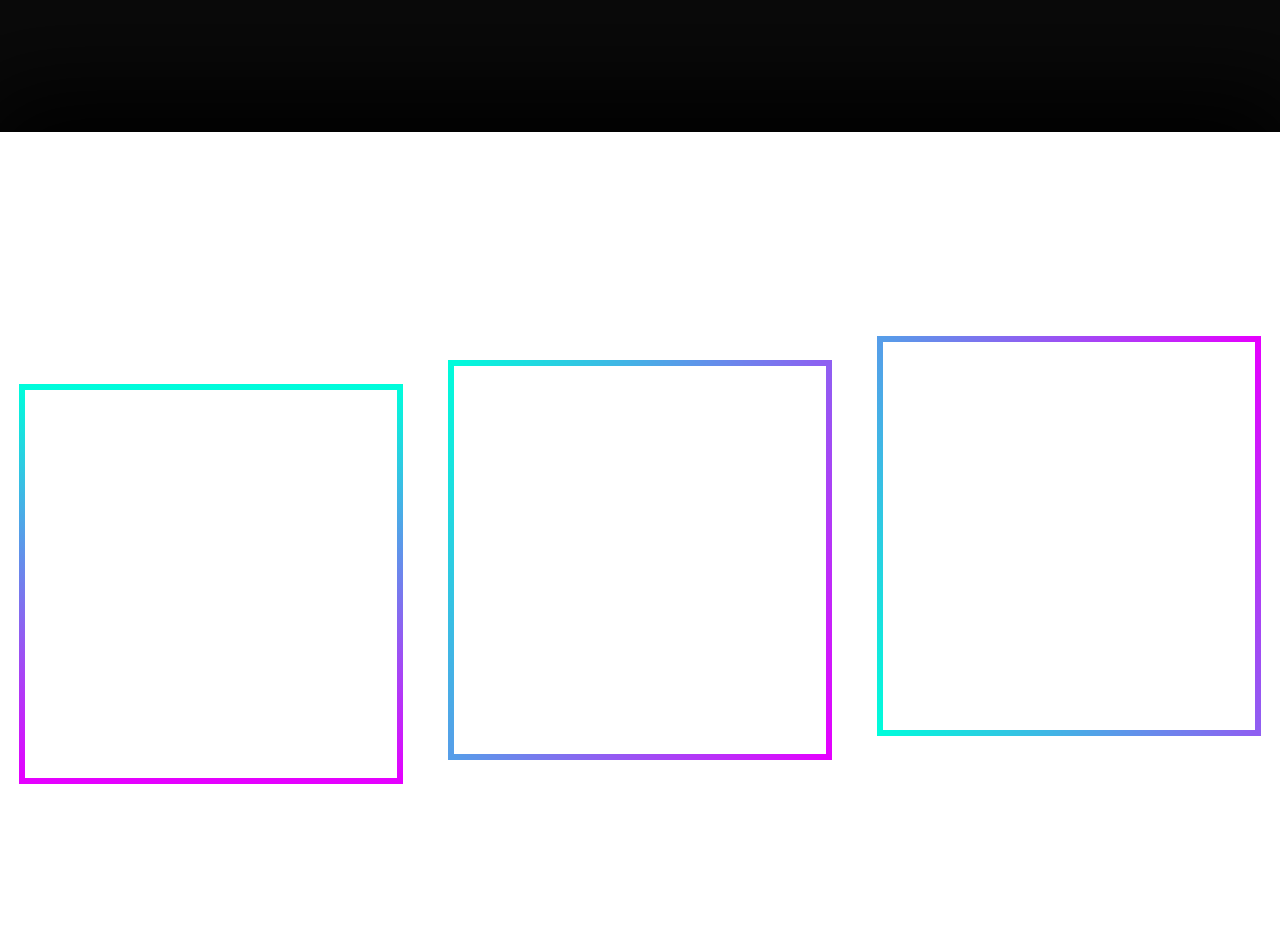
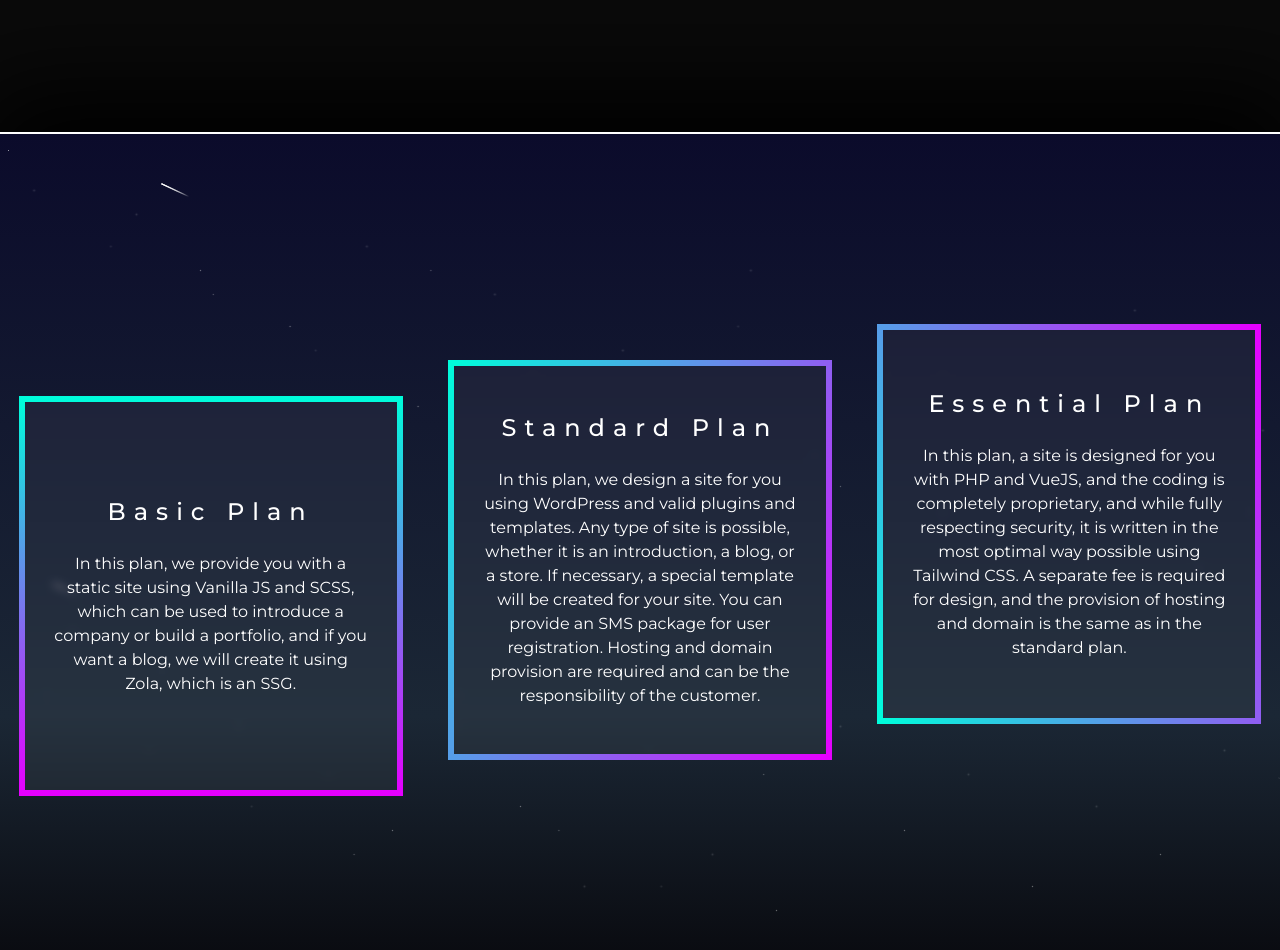
Before and after one commit to imdanieldev/imdanieldev.github.io, a Vue app: page / in a window 1280 px wide. Shown: the part 700-1650 px from the top of the page. Built offline with nearby package versions, Linux system fonts and the light colour scheme.

Commit message:
background

```diff
--- a/src/App.vue
+++ b/src/App.vue
@@ -1,20 +1,6 @@
 <template>
      <div
           class="selection:bg-slate-900 montserrat-400 flex-col selection:text-white min-h-svh bg-transparent text-white w-full relative flex justify-center items-center">
-          <div class="bg z-0">
-               <div class="lines">
-                    <div class="line"></div>
-                    <div class="line"></div>
-                    <div class="line"></div>
-                    <div class="line"></div>
-                    <div class="line"></div>
-                    <div class="line"></div>
-                    <div class="line"></div>
-                    <div class="line"></div>
-                    <div class="line"></div>
-                    <div class="line"></div>
-               </div>
-          </div>
           <section
                class="min-h-svh w-full flex flex-col bg-neutral-950 justify-center items-center px-4 py-4 relative overflow-hidden z-10">
                <div ref="animateBox"
@@ -62,11 +48,17 @@
                </div>
           </section>
           <section id="items"
-               class="my-box-shadow min-h-svh w-full overflow-hidden relative bg-transparent px-2 py-4 border-t-2 border-solid border-white z-10">
+               class="my-box-shadow min-h-svh w-full overflow-hidden relative starsbg px-2 py-4 border-t-2 border-solid border-white z-10">
+               <div class="stars"></div>
+               <div class="shooting-star"></div>
+               <div class="shooting-star"></div>
+               <div class="shooting-star"></div>
+               <div class="shooting-star"></div>
+               <div class="shooting-star"></div>
                <div class="min-h-svh w-full lg:py-0 flex justify-center items-center">
                     <div class="flex justify-around px-2 items-center w-full gap-10 flex-col lg:flex-row">
                          <div
-                              class="border-gradient3 relative bg-white/5 backdrop-blur mt-5 gap-6 flex justify-center items-center flex-col w-full lg:w-[30vw] min-h-[40vh] lg:min-h-[50vh] py-5 px-3 sm:px-7 translate-y-0 lg:translate-y-6 transition-transform duration-700 hover:-translate-y-3 lg:hover:translate-y-3">
+                              class="border-gradient3 relative bg-white/5 backdrop-blur-sm mt-5 gap-6 flex justify-center items-center flex-col w-full lg:w-[30vw] min-h-[40vh] lg:min-h-[50vh] py-5 px-3 sm:px-7 translate-y-0 lg:translate-y-9 transition-transform duration-700 hover:-translate-y-3 lg:hover:translate-y-6">
                               <h3 class="text-2xl montserrat-500 tracking-[0.5rem] text-center">Basic Plan</h3>
                               <p class="text-center">In this plan, we provide you with a static site using Vanilla JS
                                    and
@@ -76,7 +68,7 @@
                                    using Zola, which is an SSG.</p>
                          </div>
                          <div
-                              class="border-gradient2 relative bg-white/5 backdrop-blur mt-5 gap-6 flex justify-center items-center flex-col w-full lg:w-[30vw] min-h-[40vh] lg:min-h-[50vh] py-5 px-3 sm:px-7 translate-y-0 transition-transform duration-700 hover:-translate-y-3">
+                              class="border-gradient2 relative bg-white/5 backdrop-blur-sm mt-5 gap-6 flex justify-center items-center flex-col w-full lg:w-[30vw] min-h-[40vh] lg:min-h-[50vh] py-5 px-3 sm:px-7 translate-y-0 transition-transform duration-700 hover:-translate-y-3">
                               <h3 class="text-2xl montserrat-500 tracking-[0.5rem] text-center">Standard Plan</h3>
                               <p class="text-center">In this plan, we design a site for you using WordPress and valid
                                    plugins
@@ -89,7 +81,7 @@
                                    the responsibility of the customer.</p>
                          </div>
                          <div
-                              class="border-gradient1 relative bg-white/5 backdrop-blur mt-5 gap-6 flex justify-center items-center flex-col w-full lg:w-[30vw] min-h-[40vh] lg:min-h-[50vh] py-5 px-3 sm:px-7 translate-y-0 lg:-translate-y-6 transition-transform duration-700 hover:-translate-y-3 lg:hover:-translate-y-9">
+                              class="border-gradient1 relative bg-white/5 backdrop-blur-sm mt-5 gap-6 flex justify-center items-center flex-col w-full lg:w-[30vw] min-h-[40vh] lg:min-h-[50vh] py-5 px-3 sm:px-7 translate-y-0 lg:-translate-y-9 transition-transform duration-700 hover:-translate-y-3 lg:hover:-translate-y-12">
                               <h3 class="text-2xl montserrat-500 tracking-[0.5rem] text-center">Essential Plan</h3>
                               <p class="text-center">In this plan, a site is designed for you with PHP and VueJS, and
                                    the
@@ -341,110 +333,76 @@ onMounted(() => {
      font-style: normal;
 }
 
-.bg {
-     display: table;
-     width: 100%;
-     height: 100%;
-     background-color: #111111;
-     line-height: 1.6;
-     position: fixed;
-     overflow: hidden;
-     top: 0;
-     left: 0;
+.starsbg {
+     background: linear-gradient(to bottom, #0b0b2b, #1b2735 70%, #090a0f);
 }
 
-.lines {
+.stars {
+     width: 1px;
+     height: 1px;
      position: absolute;
-     top: 0;
-     left: 0;
-     right: 0;
-     height: 100%;
-     margin: auto;
-     width: 90vw;
-     display: flex;
-     justify-content: space-between;
+     background: white;
+     box-shadow: 2vw 5vh 2px white, 10vw 8vh 2px white, 15vw 15vh 1px white, 22vw 22vh 1px white, 28vw 12vh 2px white, 32vw 32vh 1px white, 38vw 18vh 2px white, 42vw 35vh 1px white, 48vw 25vh 2px white, 53vw 42vh 1px white, 58vw 15vh 2px white, 63vw 38vh 1px white, 68vw 28vh 2px white, 73vw 45vh 1px white, 78vw 32vh 2px white, 83vw 48vh 1px white, 88vw 20vh 2px white, 93vw 52vh 1px white, 98vw 35vh 2px white, 5vw 60vh 1px white, 12vw 65vh 2px white, 18vw 72vh 1px white, 25vw 78vh 2px white, 30vw 85vh 1px white, 35vw 68vh 2px white, 40vw 82vh 1px white, 45vw 92vh 2px white, 50vw 75vh 1px white, 55vw 88vh 2px white, 60vw 95vh 1px white, 65vw 72vh 2px white, 70vw 85vh 1px white, 75vw 78vh 2px white, 80vw 92vh 1px white, 85vw 82vh 2px white, 90vw 88vh 1px white, 95vw 75vh 2px white;
+     animation: twinkle 8s infinite linear;
 }
 
-.line {
-     position: relative;
-     width: 3px;
-     height: 100%;
-     background: transparent;
-     overflow: hidden;
+.shooting-star {
+     position: absolute;
+     width: 30px;
+     height: 1px;
+     background: linear-gradient(90deg, white, transparent);
+     animation: shoot 4s infinite cubic-bezier(0.95, 0.05, 0.8, 0.85);
 }
 
-.line::after {
-     content: '';
-     display: block;
-     position: absolute;
-     height: 15vh;
-     width: 100%;
-     top: -50%;
-     left: 0;
-     background: linear-gradient(to bottom, rgba(255, 255, 255, 0) 0%, #ffffff 75%, #ffffff 100%);
-     animation: drop 5s 0s infinite;
-     animation-fill-mode: forwards;
-     animation-timing-function: cubic-bezier(0.4, 0.26, 0, 0.97);
+.shooting-star:nth-child(1) {
+     top: 20%;
+     left: -100px;
+     animation-delay: 0s;
 }
 
-/* Different colors for each line's pseudo-element */
-.line:nth-child(1)::after {
-     background: linear-gradient(to bottom, rgba(255, 255, 255, 0) 0%, #FF4500 75%, #FF4500 100%);
-     animation-delay: 1s;
-}
-
-.line:nth-child(2)::after {
-     background: linear-gradient(to bottom, rgba(255, 255, 255, 0) 0%, #32CD32 75%, #32CD32 100%);
+.shooting-star:nth-child(2) {
+     top: 35%;
+     left: -100px;
      animation-delay: 2s;
 }
 
-.line:nth-child(3)::after {
-     background: linear-gradient(to bottom, rgba(255, 255, 255, 0) 0%, #1E90FF 75%, #1E90FF 100%);
-     animation-delay: 3s;
-}
-
-.line:nth-child(4)::after {
-     background: linear-gradient(to bottom, rgba(255, 255, 255, 0) 0%, #FFD700 75%, #FFD700 100%);
+.shooting-star:nth-child(3) {
+     top: 50%;
+     left: -100px;
      animation-delay: 4s;
 }
 
-.line:nth-child(5)::after {
-     background: linear-gradient(to bottom, rgba(255, 255, 255, 0) 0%, #8A2BE2 75%, #8A2BE2 100%);
-     animation-delay: 5s;
+@keyframes twinkle {
+
+     0%,
+     100% {
+          opacity: 0.8;
+     }
+
+     50% {
+          opacity: 0.4;
+     }
 }
 
-.line:nth-child(6)::after {
-     background: linear-gradient(to bottom, rgba(255, 255, 255, 0) 0%, #20B2AA 75%, #20B2AA 100%);
-     animation-delay: 6.5s;
-}
-
-.line:nth-child(7)::after {
-     background: linear-gradient(to bottom, rgba(255, 255, 255, 0) 0%, #DC143C 75%, #DC143C 100%);
-     animation-delay: 7.5s;
-}
-
-.line:nth-child(8)::after {
-     background: linear-gradient(to bottom, rgba(255, 255, 255, 0) 0%, #00FA9A 75%, #00FA9A 100%);
-     animation-delay: 8.5s;
-}
-
-.line:nth-child(9)::after {
-     background: linear-gradient(to bottom, rgba(255, 255, 255, 0) 0%, #FF1493 75%, #FF1493 100%);
-     animation-delay: 9.5s;
-}
-
-.line:nth-child(10)::after {
-     background: linear-gradient(to bottom, rgba(255, 255, 255, 0) 0%, #00BFFF 75%, #00BFFF 100%);
-     animation-delay: 10.5s;
-}
-
-@keyframes drop {
+@keyframes shoot {
      0% {
-          top: -50%;
+          transform: translateX(0) translateY(0) rotate(25deg);
+          opacity: 1;
      }
 
      100% {
-          top: 110%;
+          transform: translateX(120vw) translateY(50vh) rotate(25deg);
+          opacity: 0;
      }
 }
+
+.stars::after {
+     content: "";
+     position: absolute;
+     width: 1px;
+     height: 1px;
+     background: white;
+     box-shadow: 8vw 12vh 2px white, 16vw 18vh 1px white, 24vw 25vh 2px white, 33vw 15vh 1px white, 41vw 28vh 2px white, 49vw 35vh 1px white, 57vw 22vh 2px white, 65vw 42vh 1px white, 73vw 28vh 2px white, 81vw 48vh 1px white, 89vw 32vh 2px white, 97vw 45vh 1px white, 3vw 68vh 2px white, 11vw 75vh 1px white, 19vw 82vh 2px white, 27vw 88vh 1px white, 35vw 72vh 2px white, 43vw 85vh 1px white, 51vw 92vh 2px white, 59vw 78vh 1px white;
+     animation: twinkle 6s infinite linear reverse;
+}
 </style>
```
